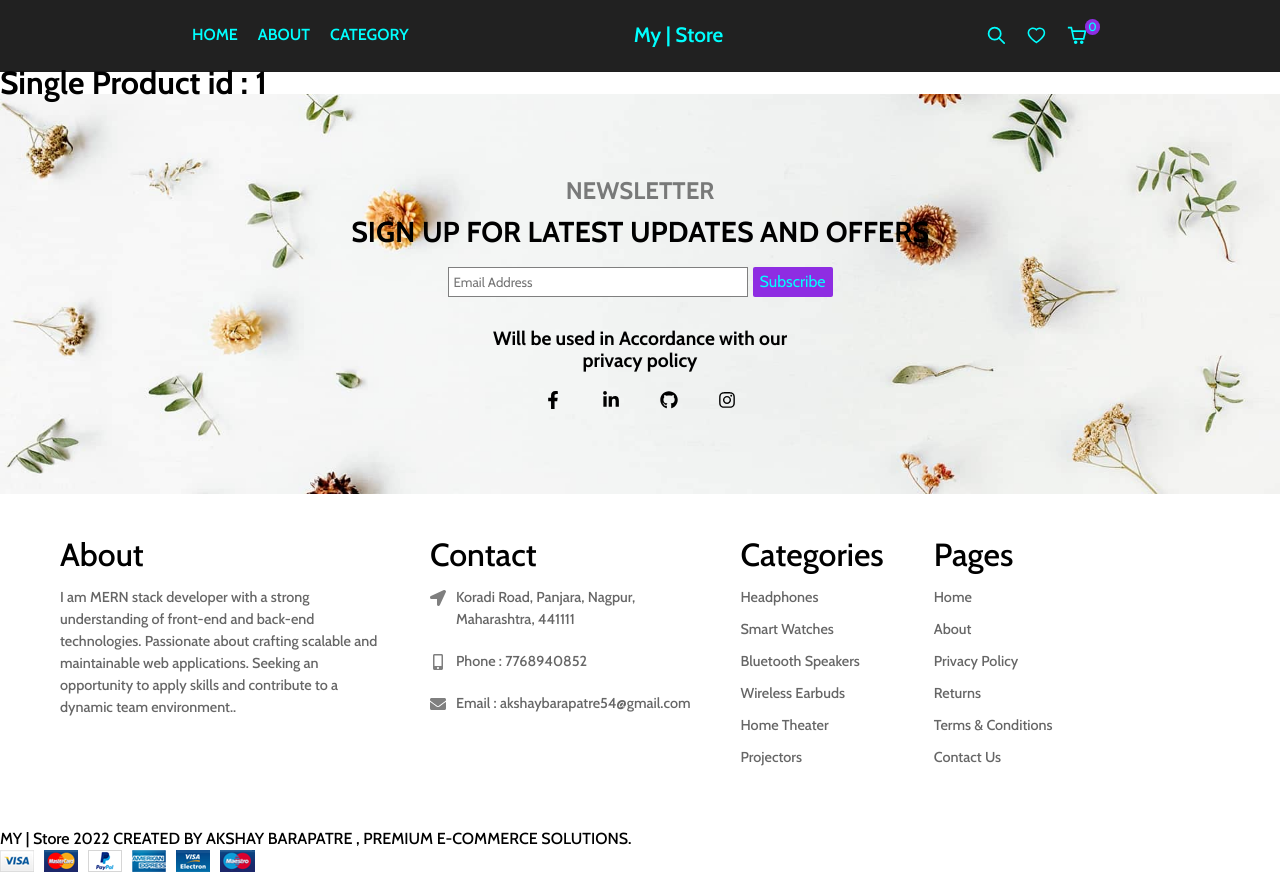
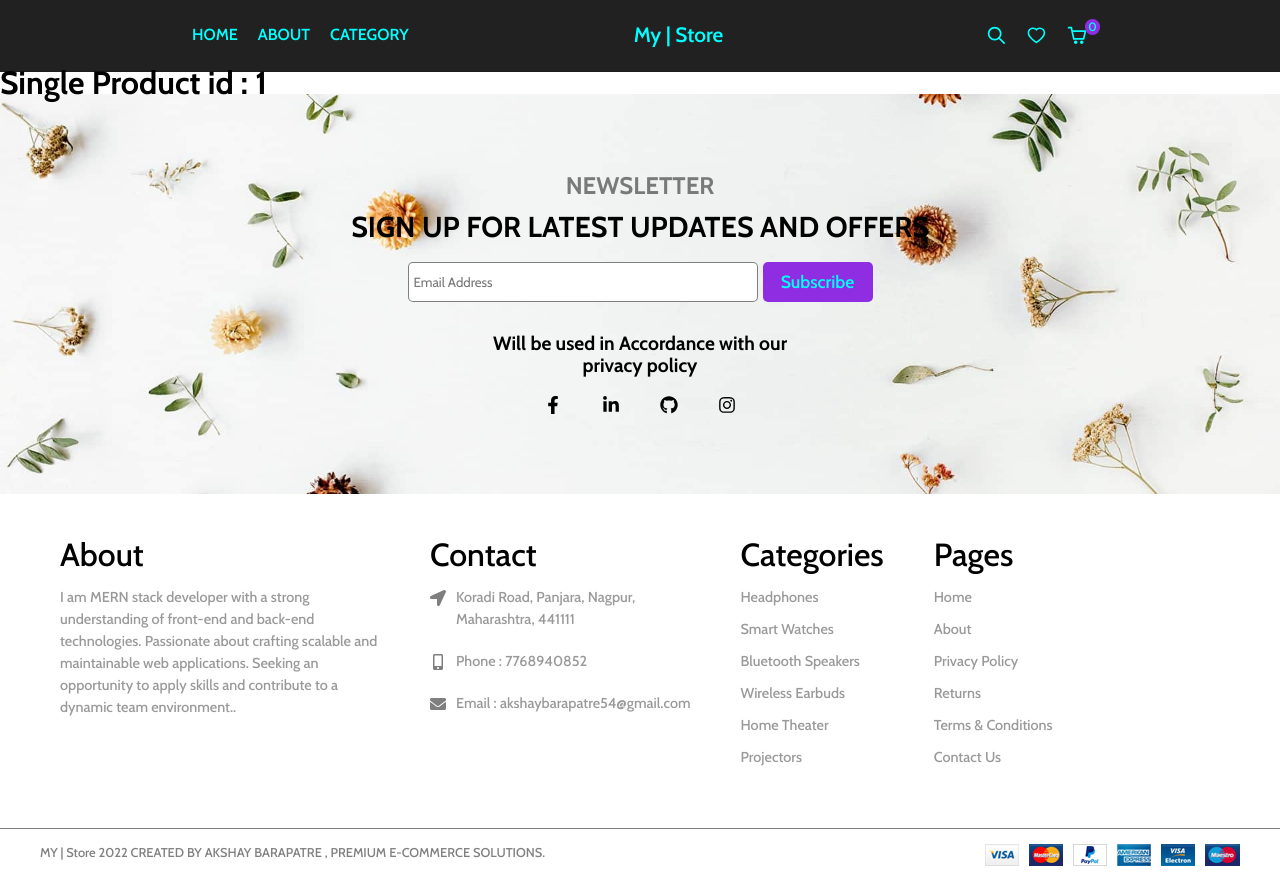
Before and after one commit to Aksh-007/ecommerce, a React (Create React App) app: page /product/1 in a window 1280 px wide. Built offline with nearby package versions, Linux system fonts and the light colour scheme.

Commit message:
fixed some issue

```diff
--- a/src/components/Footer/Footer.scss
+++ b/src/components/Footer/Footer.scss
@@ -23,7 +23,7 @@
       }
       .text {
         font-size: 1.2rem;
-        color: rgba(0, 0, 0, 0.6);
+        color: rgba(0, 0, 0, 0.4);
       }
       .c-item {
         display: flex;
@@ -44,6 +44,7 @@
         }
       }
     }
+  }
     .bottom-bar {
       border-top: 1px solid rgba(0, 0, 0, 0.5);
       .bottom-bar-content {
@@ -55,19 +56,19 @@
         @include md {
           font-size: 0.8rem;
           padding: 0px 40px;
-          height: 10vh;
+          height: 6vh;
           margin: 0 auto;
           display: flex;
           flex-direction: row;
+
           justify-content: space-between;
         }
         .text {
           color: rgba(0, 0, 0, 0.5);
         }
         img {
-          margin-top: 10px;
+          margin-top: 3px;
         }
       }
     }
-  }
 }
--- a/src/components/Footer/Newsletter/Newsletter.scss
+++ b/src/components/Footer/Newsletter/Newsletter.scss
@@ -43,27 +43,29 @@
       font-size: 1.2rem;
       input {
         width: 220px;
-        height: 38px;
+        height: 50px;
         padding: 5px;
         border: 1px solid rgba(0, 0, 0, 0.5);
+        border-radius: 5px;
         outline: none;
         @include md {
-          width: 300px;
-          height: 30px;
+          width: 350px;
+          height: 40px;
         }
-        ::placeholder{
+        input::placeholder{
             font-size: 1rem;
         }
       }
       button {
-        font-size: 1rem;
+        font-size: 1.1rem;
+        font-weight: 600;
         outline: 0;
         border: 0;
         text-align: center;
-        width: 80px;
+        width: 110px;
         color: aqua;
         background-color: #8e2de2;
-        border-radius: 2px;
+        border-radius: 5px;
       }
     }
     .text{
--- a/src/components/Home/Banner/Banner.scss
+++ b/src/components/Home/Banner/Banner.scss
@@ -8,7 +8,7 @@
   }
 
   .content {
-    height: 80vh;
+    height: 82vh;
     display: flex;
     flex-direction: column-reverse;
     justify-content: center;
--- a/src/components/Home/Category/Category.scss
+++ b/src/components/Home/Category/Category.scss
@@ -20,17 +20,22 @@
         @include md{
             width: calc(24% - 5px);
             margin: 0 auto;
+            height: 30vh;
         }
         img{
             width: 100%;
             height: 15vh;
             display: block;
             transition: all ease 0.4s;
+            @include md{
+                height: 30vh;
+            }
         }
         &:hover{
             img{
                 transform: scale(1.2);
             }
+
         }
     }
 
```
Also changed, not shown: 8 other files (tests, documents, lock files or other folders).
